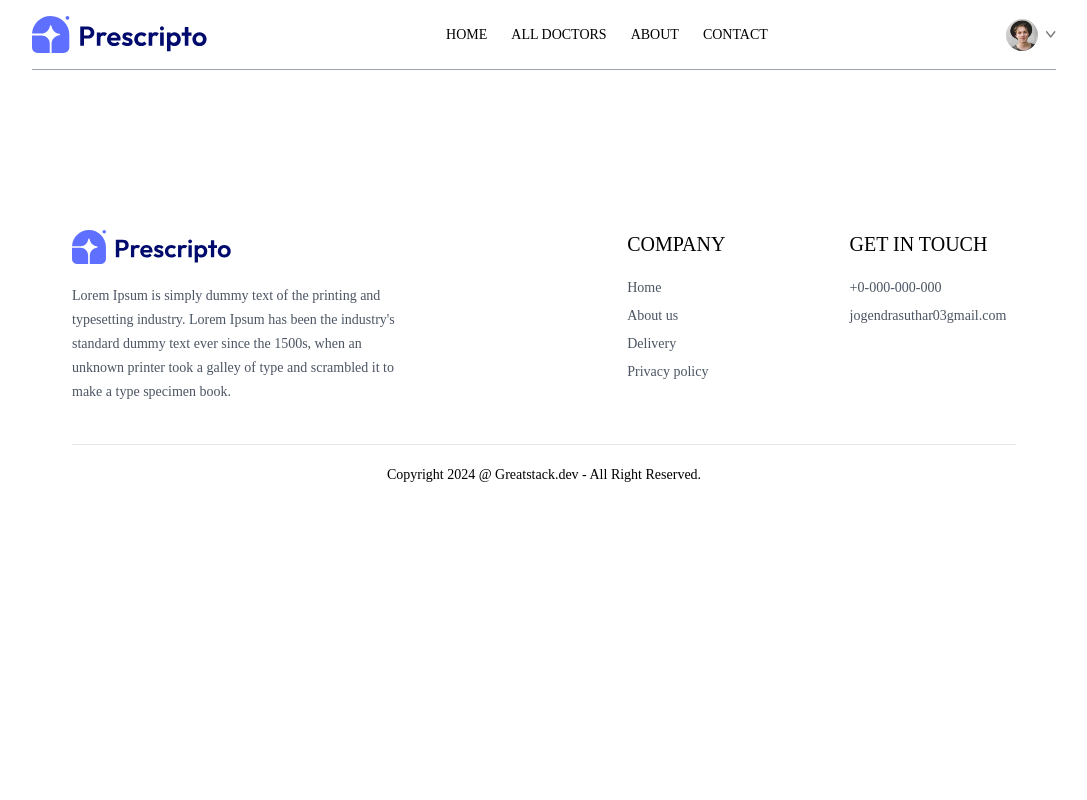
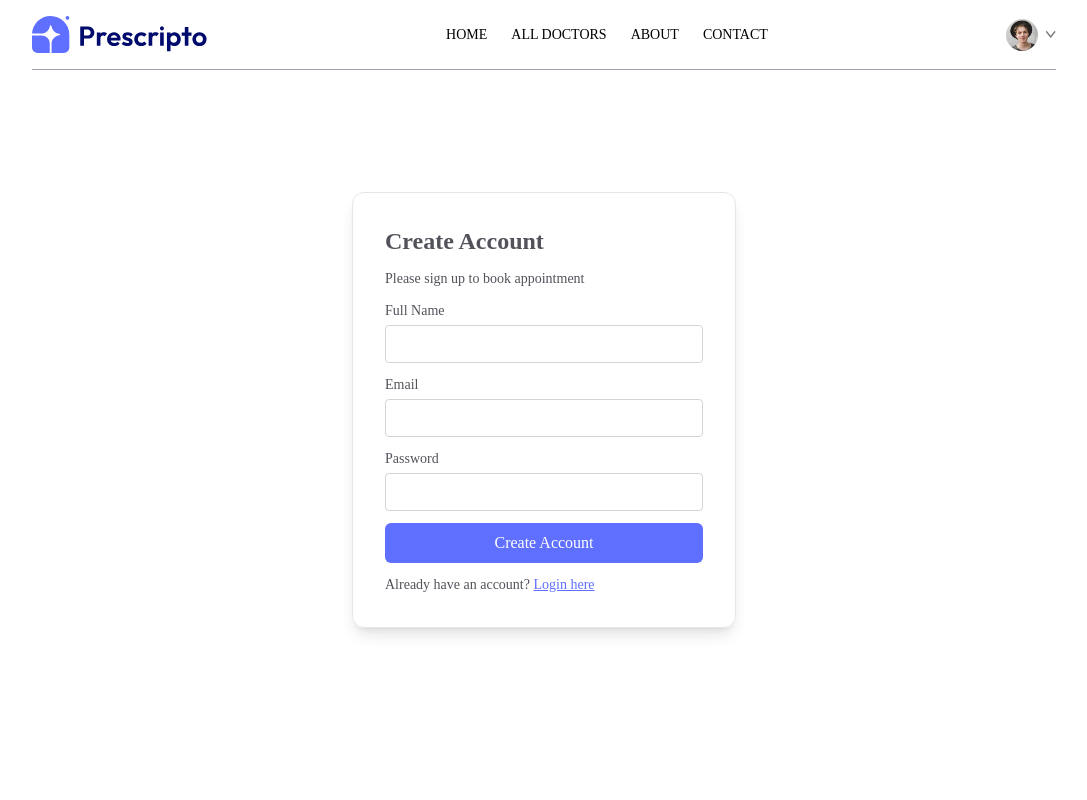
Before and after one commit to jogendra05/DoctorPro, a React (Vite) app in the folder frontend/: page /login in a window 1280 px wide. Shown: the top 800 px of the page, without its empty margins (96-1183 px from the left). Built offline with nearby package versions, Linux system fonts and the light colour scheme.

Commit message:
Add Login Page

```diff
--- a/frontend/src/pages/Login.jsx
+++ b/frontend/src/pages/Login.jsx
@@ -1,10 +1,44 @@
-import React from 'react'
+import React, { useState } from 'react'
 
 const Login = () => {
+
+  const [state, setState] = useState('Sign Up')
+  const [email, setEmail] = useState('')
+  const [password, setPassword] = useState('')
+  const [name, setName] = useState('')
+
+  const submitHandler = async (event) =>{
+    event.preventDefault()
+  }
   return (
-    <div>
+    <form className='min-h-[80vh] flex items-center'>
+      <div className='flex flex-col gap-3 m-auto items-start p-8 min-w-[340px] sm:min-w-96 border rounded-xl text-zinc-600 text-sm shadow-lg'>
+        <p className='text-2xl font-semibold'>{state === 'Sign Up' ? 'Create Account' : 'Login'}</p>
+        <p>Please {state === 'Sign Up' ? 'sign up' : 'log in'} to book appointment</p>
 
-    </div>
+        <div className={`w-full ${state? '' : 'hidden'}`}>
+          <p>Full Name</p>
+          <input className='border border-zinc-300 rounded w-full p-2 mt-1' type="text" onChange={(e) => setName(e.target.value)} value={name} required />
+        </div>
+
+        <div className='w-full'>
+          <p>Email</p>
+          <input className='border border-zinc-300 rounded w-full p-2 mt-1' type="email" onChange={(e) => setEmail(e.target.value)} value={email} required/>
+        </div>
+
+        <div className='w-full'>
+          <p>Password</p>
+          <input className='border border-zinc-300 rounded w-full p-2 mt-1' type="password" onChange={(e) => setPassword(e.target.value)} value={password} required/>
+        </div>
+        <button className='bg-primary text-white w-full py-2 rounded-md text-base'>{state === 'Sign Up' ? 'Create Account' : 'Login'}</button>
+
+        {
+          state === 'Sign Up'
+          ? <p>Already have an account? <span onClick={() => setState('')} className='text-primary underline cursor-pointer'>Login here</span></p>
+          : <p>Create an new account? <span onClick={() => setState('Sign Up')} className='text-primary underline cursor-pointer'>Click here</span></p>
+        }
+      </div>
+    </form>
   )
 }
 
```
